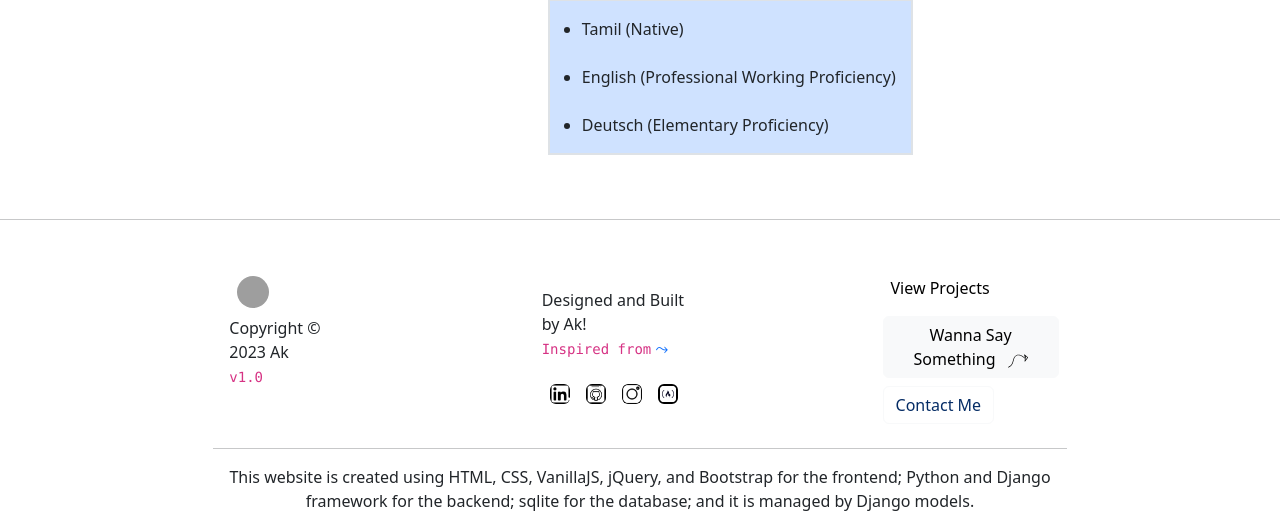
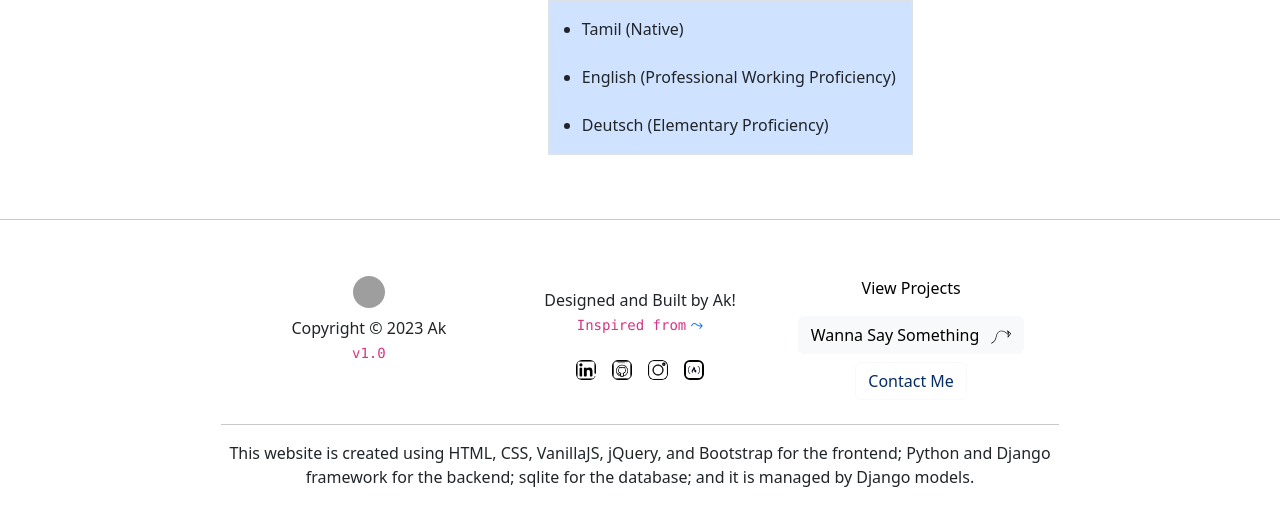
Before and after one commit to ajmurali/my-django, a Django app: page /skills/ in a window 1280 px wide. Shown: the part 1238-1756 px from the top of the page. Run offline with Django 4.2, Linux system fonts and the light colour scheme; some libraries are stand-ins or nearby versions; grey boxes are pictures that could not be loaded.

Commit message:
alignments

```diff
--- a/templates/base.html
+++ b/templates/base.html
@@ -14,7 +14,7 @@
         * {
             box-sizing: border-box;
           }
-          @media (max-width: 720px){
+          @media (max-width: 768px){
             .mobile{
                 display: block;
             }
@@ -22,7 +22,7 @@
                 display: none;
             }
           }
-          @media (min-width: 721px){
+          @media (min-width: 769px){
             .mobile{
                 display: none;
             }
@@ -80,10 +80,11 @@
     </div>
 
     <hr>
-    <footer class="col-10  mt-5" style="height: 250px; width:auto;" >
+
+    <footer class=" container-fluid col-10  mt-5" style="height: 250px; width:auto;" >
     <div class="desktop">
-        <div class="d-flex flex-row col-8 offset-2 ">
-            <div class="me-5 ms-3 pe-5 ">
+        <div class="d-flex flex-row col-8 offset-2 container-fluid">
+            <div class="container-fluid text-center  ">
                 <a href="/"><img src="{% static 'images\my-pic.jpg' %}" class="rounded-circle m-2 " height="32px" width="32px" alt="#"></a>
                 <p>
                     Copyright &copy;  2023 Ak <br>
@@ -91,13 +92,13 @@
                 </p>
             </div>
 
-            <div class="mx-5  px-5 align-self-center">
+            <div class="container-fluid text-center align-self-center">
                 <p>
                     Designed and Built by Ak! <br>
                     <a href="{% static 'videos\LifePolio.mp4' %}" class=" link-offset-2 link-underline-opacity-0 link-underline-opacity-75-hover link-primary" target="_blank"   >
                         <span style="color: black;"> <code>Inspired from</code></span>    &rarrc; </a> <br>
                 </p>
-                <div class="d-flex flex-row">
+                <div class="d-flex flex-row justify-content-center">
                     <a href="https://www.linkedin.com/in/ajithkandhanm02071999/" target="_blank"><img src="{% static 'images\linkedin.png' %}" class="rounded m-2 " height="20px" width="20px" alt="#"></a>
 
                     <a href="https://github.com/ajmurali" target="_blank"><img src="{% static 'images\github.png' %}" class="border rounded border-black border-1 m-2 " height="20px" width="20px" alt="#" ></a>
@@ -109,7 +110,7 @@
 
             </div>
 
-            <div class="ms-5 ps-5 me-2 align-self-center">
+            <div class="container-fluid text-center align-self-center">
                 <div class="d-flex flex-column">
                     <a class="m-2 mb-3 link-underline-opacity-0 link-underline-opacity-75-hover link-body-emphasis" href="{% url 'resume:projects' %}">
                         View Projects
@@ -124,7 +125,7 @@
             </div>
         </div>
         <hr class="col-8 offset-2">
-        <p class="text-center col-8 offset-2">This website is created using HTML, CSS, VanillaJS, jQuery, and Bootstrap for the frontend; Python and Django framework for the backend; sqlite for the database; and it is managed by Django models.</p>
+        <p class="text-center col-8 offset-2 mb-3">This website is created using HTML, CSS, VanillaJS, jQuery, and Bootstrap for the frontend; Python and Django framework for the backend; sqlite for the database; and it is managed by Django models.</p>
     </div>
 <!-- mobile -->
     <div class="mobile">
@@ -172,7 +173,7 @@
             </div>
         </div>
         <hr class="col">
-        <p class="text-center ">This website is created using HTML, CSS, VanillaJS, jQuery, and Bootstrap for the frontend; Python and Django framework for the backend; sqlite for the database; and it is managed by Django models.</p>
+        <p class="text-center mb-3 ">This website is created using HTML, CSS, VanillaJS, jQuery, and Bootstrap for the frontend; Python and Django framework for the backend; sqlite for the database; and it is managed by Django models.</p>
     </div>
 
 
--- a/templates/experience.html
+++ b/templates/experience.html
@@ -3,7 +3,7 @@
 
 {% block head %}
 <style>
-    @media (max-width: 720px){
+    @media (max-width: 768px){
             .mobile{
                 display: block;
             }
@@ -11,7 +11,7 @@
                 display: none;
             }
           }
-          @media (min-width: 721px){
+          @media (min-width: 769px){
             .mobile{
                 display: none;
             }
@@ -207,7 +207,7 @@
                 <li>1.9 years of experience in Machine Learning Technical support and hands on experience inAmazon Sagemaker, Amazon Mechanical Turk, S3 bucket.</li>
                 <li>Worked as a testing support for Machine learning development project.</li>
                 <li>Worked as a QA to check the Quality of the work done by the peers.</li>
-                <li>Used PYTHON Scripts to audit the correctness of the work.</li>
+                <li>Used <strong>PYTHON</strong> Scripts to audit the correctness of the work.</li>
                 <li>Performed execution and report results accurately.</li>
                 <li>Maintaining the quip and allocating tasks to the DA's on daily basis.</li>
                 <li>Understood procedures and guidelines for new tasks/releases.</li>
--- a/templates/index.html
+++ b/templates/index.html
@@ -8,7 +8,7 @@
             margin-right: 3px;
 
         }
-        @media (max-width: 720px){
+        @media (max-width: 768px){
             .mobile{
                 display: block;
             }
@@ -16,7 +16,7 @@
                 display: none;
             }
           }
-          @media (min-width: 721px){
+          @media (min-width: 769px){
             .mobile{
                 display: none;
             }
--- a/templates/projects.html
+++ b/templates/projects.html
@@ -5,7 +5,7 @@
 
 {% block head %}
 <style>
-    @media (max-width:720px){
+    @media (max-width:768px){
         .desktop{
             display: none;
         }
@@ -13,7 +13,7 @@
             display: block;
         }
     }
-    @media (min-width:721px){
+    @media (min-width:769px){
         .desktop{
             display: block;
         }
--- a/templates/skills.html
+++ b/templates/skills.html
@@ -12,7 +12,7 @@
             margin-left: 0%;
         }
         } */
-     @media(max-width:720px){
+     @media(max-width:768px){
         .mobile{
             display: block;
         }
@@ -20,7 +20,7 @@
             display: none;
         }
      }
-     @media(min-width:721px){
+     @media(min-width:769px){
         .desktop{
             display: block;
         }
@@ -161,8 +161,8 @@
             <div style="height: auto; width: auto;" class="border border-2 bg-primary-subtle text-center p-2"><strong>Soft Skills</strong> </div>
         </div>
         <!-- col-2 -->
-        <div class=" col"  id="soft">
-            <div class=" col-2 offset-3 ">
+        <div class=" col align-self-center"  id="soft">
+            <div class=" col-2  ">
                 <div class="  border border-dark border-1 bg-primary-subtle rounded-circle  " style="height: auto; width: 120px; ">
                     <img src="{% static 'images\creative.png' %}" class="img-fluid " height="110px" width="110px" alt="#">
                 </div>
@@ -193,8 +193,8 @@
             <div style="height: auto; width: auto;" class=" p-2 border border-2 bg-primary-subtle text-center"><strong>Hard Skills</strong> </div>
         </div>
             <!-- col-5 -->
-        <div class=" col   " id="hard">
-            <div class=" col-2 offset-3  ">
+        <div class=" col align-self-center  " id="hard">
+            <div class=" col-2   ">
                 <div class="  border border-dark border-1 bg-primary-subtle rounded-circle " style="height: auto; width: 120px;">
                     <img src="{% static 'images\hardskill.png' %}" class="img-fluid ms-1" height="110px" width="110px" alt="#">
                 </div>
@@ -227,8 +227,8 @@
         </div>
         <!-- col-8 -->
 
-        <div class=" col   " id="lang">
-            <div class=" col-2 offset-3  ">
+        <div class=" col align-self-center  " id="lang">
+            <div class=" col-2   ">
                 <div class="  border border-dark border-1 bg-primary-subtle rounded-circle " style="height: auto; width: 120px;">
                     <img src="{% static 'images\languages.png' %}" class="img-fluid pb-2" height="110px" width="110px" alt="#">
                 </div>
```
Also changed, not shown: templates/add_project.html (+14 -3 lines).
